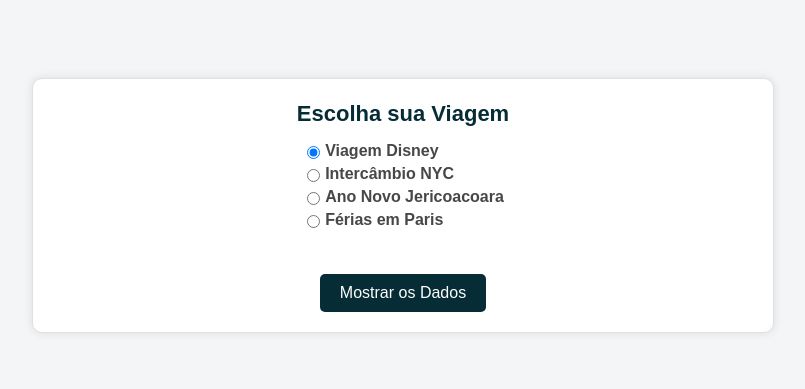
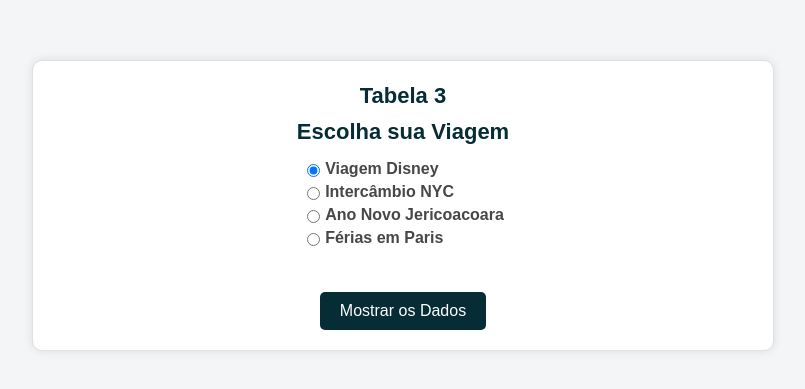
Before and after one commit to camilahorita/estudoViabilidade, a plain HTML site: page index.html in a window 1280 px wide. Shown: the part 195-584 px from the top of the page, without its empty margins (237-1042 px from the left). Drawn offline with Linux system fonts and the light colour scheme.

Commit message:
Update index.html

```diff
--- a/index.html
+++ b/index.html
@@ -8,6 +8,7 @@
 </head>
 <body>
     <div class="container">
+        <h2 id="title"> Tabela 3 </h2>
         <h2>Escolha sua Viagem</h2>
         <div class="radio-group">
             <div>
```
